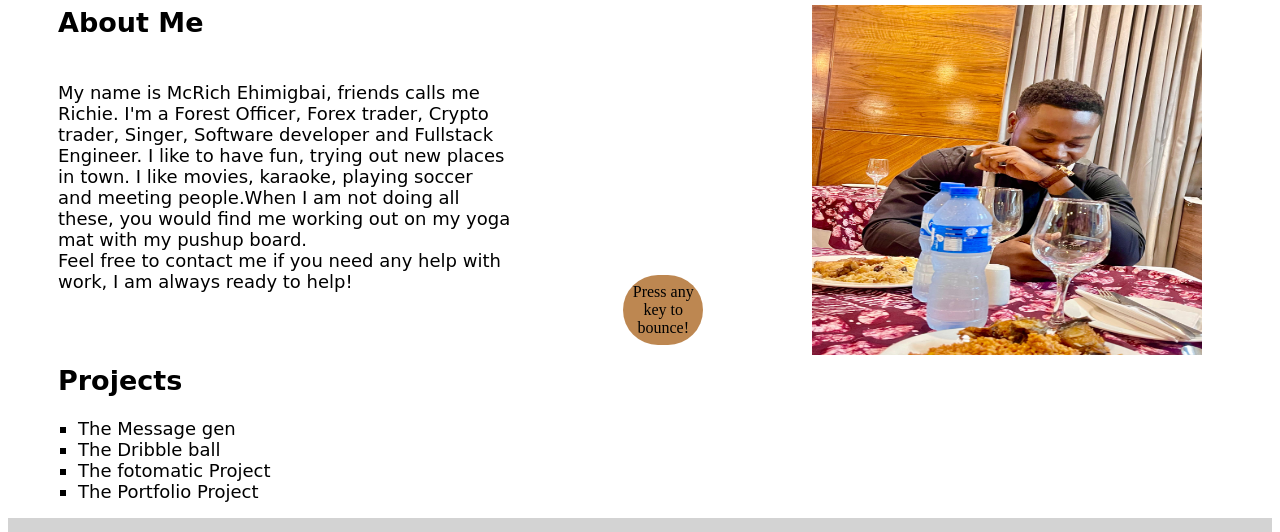
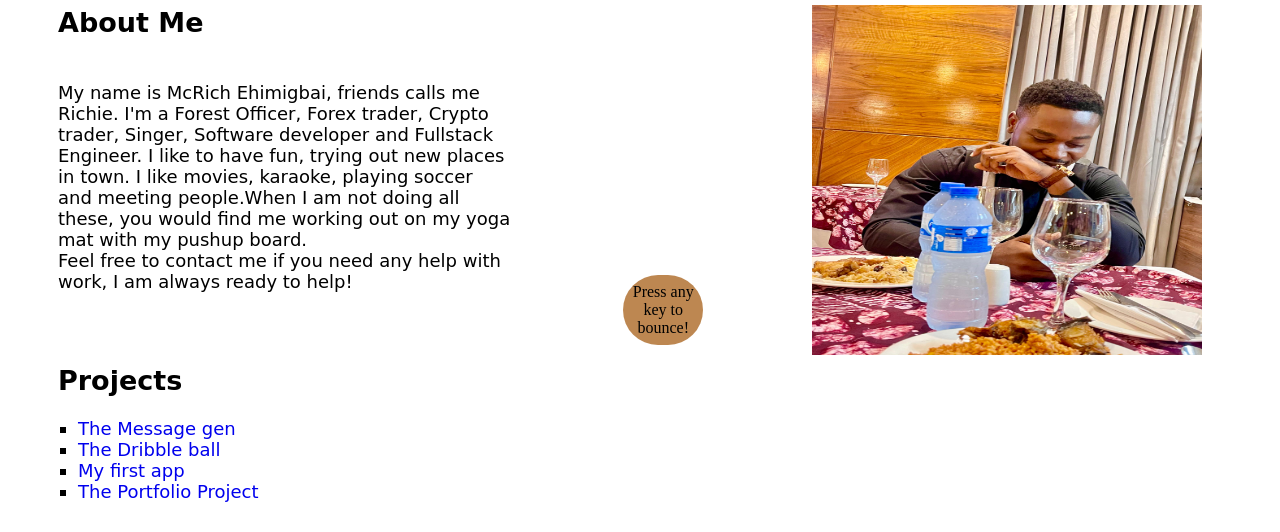
Before and after one commit to McRich1/portfolio_project, a plain HTML site: page index.html in a window 1280 px wide. Shown: the part 83-615 px from the top of the page. Drawn offline with Linux system fonts and the light colour scheme.

Commit message:
access to the projects on github

```diff
--- a/index.html
+++ b/index.html
@@ -34,13 +34,13 @@
     <section class="proSKillFoot">
         <h2 id="project">Projects</h2>
         <ul>
-            <li>The Message gen</li>
-            <li>The Dribble ball</li>
-            <li>The fotomatic Project</li>
-            <li>The Portfolio Project</li>
+            <li><a href="https://github.com/McRich1/message_gen" target="_blank">The Message gen</a></li>
+            <li><a href="https://github.com/McRich1/dribble_ball" target="_blank">The Dribble ball</a></li>
+            <li><a href="https://github.com/McRich1/My-First-App" target="_blank">My first app</a></li>
+            <li><a href="https://github.com/McRich1/dribble_ball" target="_blank">The Portfolio Project </a></li>
         </ul>
+        <h2 id="skill">skills</h2>
         <div class="skillimagescontainer">
-            <h2 id="skill">skills</h2>
         <img src="./resources/javascript.png" alt="html logo">
         <img src="./resources/bash.png" alt="html logo">
         <img src="./resources/css.png" alt="html logo">
```
